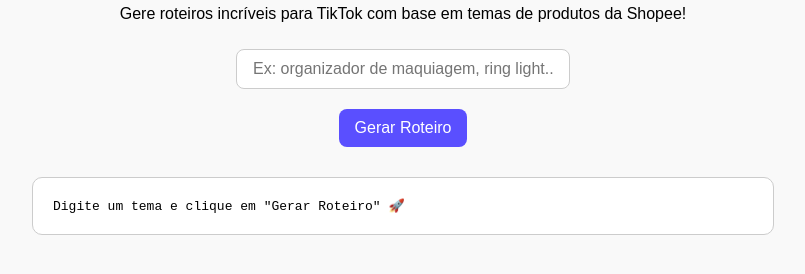
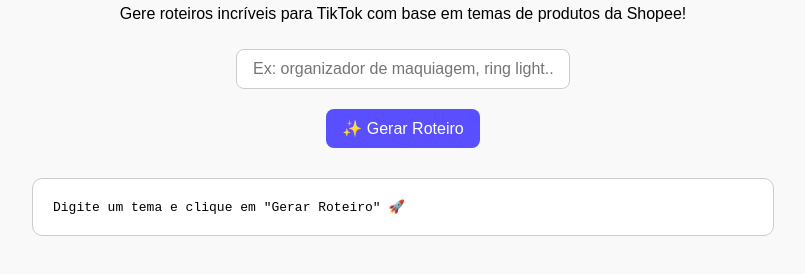
Before and after one commit to eutenhosobrenome/Roteiriza, a plain HTML site: page index.html in a window 1280 px wide. Shown: the part 120-394 px from the top of the page, without its empty margins (237-1042 px from the left). Drawn offline with Linux system fonts and the light colour scheme.

Commit message:
Update index.html

```diff
--- a/index.html
+++ b/index.html
@@ -61,7 +61,7 @@
   <p>Gere roteiros incríveis para TikTok com base em temas de produtos da Shopee!</p>
 
   <input type="text" id="tema" placeholder="Ex: organizador de maquiagem, ring light..." />
-  <button onclick="gerarRoteiro()">Gerar Roteiro</button>
+ <button onclick="gerarRoteiro()">✨ Gerar Roteiro</button>
 
   <pre id="roteiro">Digite um tema e clique em "Gerar Roteiro" 🚀</pre>
 
```
